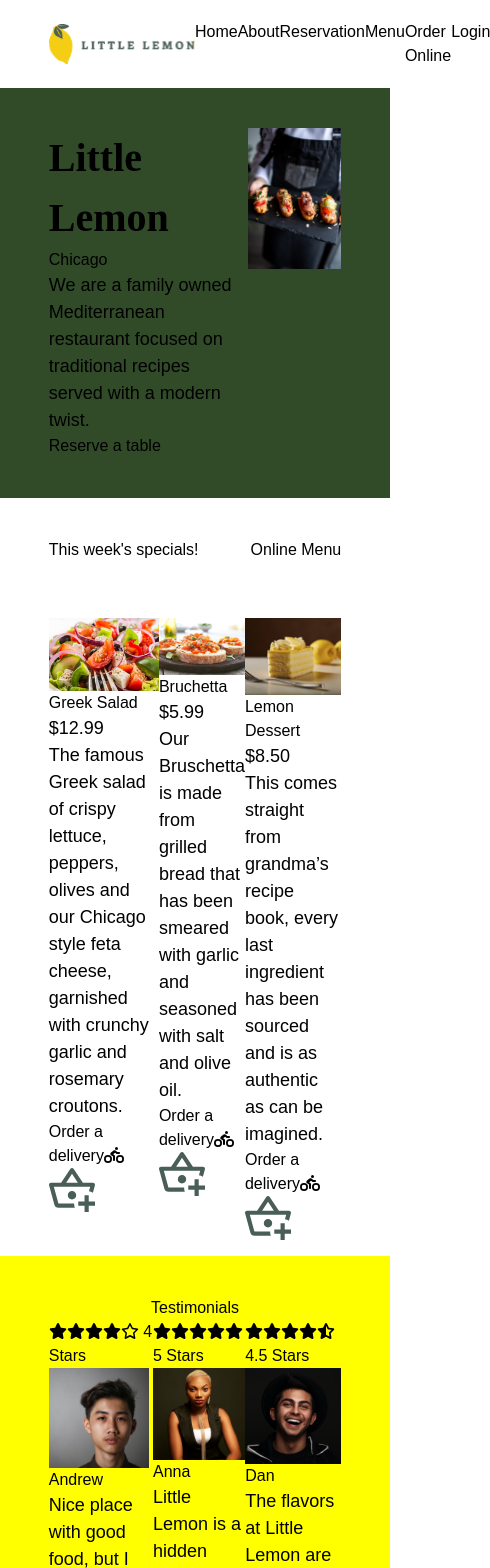
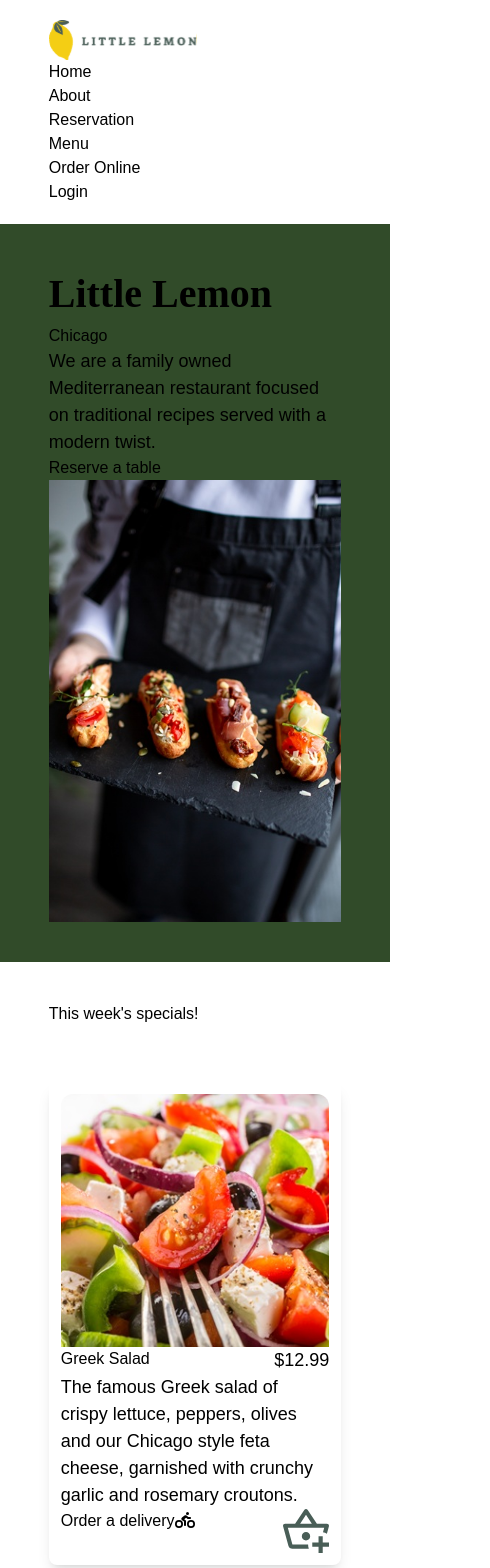
Before and after one commit to rafia-farooq/little-lemon, a React (Create React App) app: page / in a window 390 px wide. Shown: the top 1568 px of the page, 490 px wide, since content can reach past the window. Built offline with nearby package versions, Linux system fonts and the light colour scheme.

Commit message:
added flex and grid responsive to screen sizes

```diff
--- a/src/Components/About.js
+++ b/src/Components/About.js
@@ -1,7 +1,7 @@
 const About = () => {
     return (
-        <section class="py-10 flex w-3/4 my-0 mx-auto">
-            <div class="w-1/3">
+        <section class="py-10 md:flex md:gap-7 w-3/4 my-0 mx-auto">
+            <div class="md:w-[50%]">
             <h1>Little Lemon</h1>
             <h3>Chicago</h3>
             <p>Little Lemon is a vibrant Mediterranean restaurant founded by Mario and Adrian,
@@ -10,9 +10,9 @@ const About = () => {
                 inspired by the rich culinary heritage of the region.
             </p>
             </div>
-            <div>
-                <img src={require('../assets/Mario-and-Adrian A.jpg')} alt="image of the owners in the kitchen"/>
-                <img src={require('../assets/Mario and Adrian b.jpg')} alt="image of the owners in the kitchen"/>
+            <div class="relative w-64 h-64 my-8 md:w-[50%]">
+                <img src={require('../assets/Mario-and-Adrian A.jpg')} alt="image of the owners in the kitchen" class="inline w-1/2 border-2 border-green-800 absolute top-12 left-12 w-full h-full object-cover z-10"/>
+                <img src={require('../assets/Mario and Adrian b.jpg')} alt="image of the owners in the kitchen" class="inline w-1/2 border-2 border-green-800 absolute top-0 left-0 w-48 h-48 object-cover z-20"/>
             </div>
         </section>
     )
--- a/src/Components/Footer.js
+++ b/src/Components/Footer.js
@@ -1,4 +1,3 @@
-import Logo from '../assets/icons/logo.svg';
 import { FontAwesomeIcon } from '@fortawesome/react-fontawesome';
 import { faFacebookF, faInstagram, faThreads, faXTwitter } from '@fortawesome/free-brands-svg-icons'; // Import the faPersonBiking icon
 
@@ -6,10 +5,10 @@ import { faFacebookF, faInstagram, faThreads, faXTwitter } from '@fortawesome/fr
 
 const Footer = () => {
     return (
-        <footer class="footer py-10">
-          <div class="flex justify-between w-3/4 my-0 mx-auto">{/*---- wrapper -----*/}
+        <footer class="footer py-10 text-center md:text-left">
+          <div class="md:flex md:justify-between w-3/4 my-0 mx-auto">{/*---- wrapper -----*/}
             <section>
-              <img src={Logo} alt="logo"/>
+              <img src={require('../assets/icons/white-logo.png')} alt="logo" class="w-[50%]"/>
             </section>
             <section>
               <h4>Menu</h4>
@@ -41,7 +40,7 @@ const Footer = () => {
               <p>little-lemon@mail.com</p>
             </section>
             <section>
-              <h4>Follow Us on Social Media</h4>
+              <h4 class="text-center">Follow Us on Social Media</h4>
               <div class="flex justify-evenly my-4">
                 <FontAwesomeIcon icon={faFacebookF}/>
                 <FontAwesomeIcon icon={faInstagram} />
--- a/src/Components/Hero.js
+++ b/src/Components/Hero.js
@@ -1,8 +1,8 @@
 const Hero = () => {
     return (
-        <section class="py-10 hero">
-          <div class="flex w-3/4 my-0 mx-auto"> {/*---- wrapper -----*/}
-            <article>
+        <section class="py-10 hero md:h-[80vh]">
+          <div class="md:flex md:justify-between w-3/4 my-0 mx-auto"> {/*---- wrapper -----*/}
+            <article class="md:w-[40%]">
               <h1>Little Lemon</h1>
               <h3>Chicago</h3>
               <p>We are a family owned Mediterranean restaurant focused on traditional recipes
@@ -10,7 +10,7 @@ const Hero = () => {
               </p>
               <button>Reserve a table</button>
             </article>
-            <article>
+            <article class="md:w-[45%]">
                 <img src={require('../assets/heroImage.jpg')} alt="image of a server carrying a dish"/>
             </article>
           </div>{/*----end of wrapper-----*/}
--- a/src/Components/Menu.js
+++ b/src/Components/Menu.js
@@ -6,26 +6,28 @@ import { faPersonBiking } from '@fortawesome/free-solid-svg-icons'; // Import th
 const Menu = () => {
   return (
     <section>
-      <div class="flex justify-between w-3/4 my-0 mx-auto py-10">
+      <div class="md:flex md:justify-between w-3/4 md:my-20 mx-auto py-10">
         <h2>This week's specials!</h2>
-        <button>Online Menu</button>
+        <button class="hidden md:block">Online Menu</button>
       </div>
-      <div class="flex justify-evenly w-3/4 my-4 mx-auto">
+      <div class="md:grid md:grid-cols-2 lg:grid-cols-3 md:gap-10 w-3/4 my-4 mx-auto">
         {MenuList.map((item, index) => {
         // Destructuring item to extract the dish and other properties
         const { dish, price, imageUrl, description } = item;
 
         return (
-          <article key={index}>
-            <img src={imageUrl} alt={dish} width="200px"/>
-            <div>
+          <article key={index} class="shadow-lg rounded-lg p-3">
+            <img src={imageUrl} alt={dish} class="w-full h-[30vh] object-cover rounded-t-xl"/>
+            <div class="flex justify-between">
               <h4>{dish}</h4>
               <p>{price}</p>
             </div>
             <p>{description}</p>
-            <div>
-              <a href="#">Order a delivery</a>
-              <FontAwesomeIcon icon={faPersonBiking}/>
+            <div class="flex justify-between">
+              <div>
+                <a href="#">Order a delivery</a>
+                <FontAwesomeIcon icon={faPersonBiking}/>
+              </div>
               <a href="#"><img src={basket} alt="basket icon"/></a>
             </div>
           </article>
--- a/src/Components/Nav.js
+++ b/src/Components/Nav.js
@@ -2,12 +2,14 @@ import Logo from '../assets/icons/logo.svg';
 
 const Nav = () => {
     return (
-      <header class="flex justify-between py-5 items-center w-3/4 my-0 mx-auto">
+      <header class="py-5 md:flex md:justify-between md:items-center w-3/4 my-0 mx-auto">
         <div>
-          <img src={Logo} alt="logo" />
+          <a href="/">
+            <img src={Logo} alt="logo" />
+          </a>
         </div>
         <nav class="w-1/2">
-          <ul class="flex justify-evenly">
+          <ul class="md:flex md:justify-evenly">
             <li>
               <a>Home</a>
             </li>
--- a/src/Components/Testimonials.js
+++ b/src/Components/Testimonials.js
@@ -7,7 +7,7 @@ const Testimonials = () => {
     return (
         <section class="py-10 reviews">
             <h2 class="text-center">Testimonials</h2>
-            <div class="flex w-3/4 my-0 mx-auto">
+            <div class="md:flex w-3/4 my-0 mx-auto">
                 {Reviews.map((item, index) => {
                     const { stars, customerName, imageUrl, review } = item;
 
```
Also changed, not shown: src/assets/icons/white-logo.png (added).
